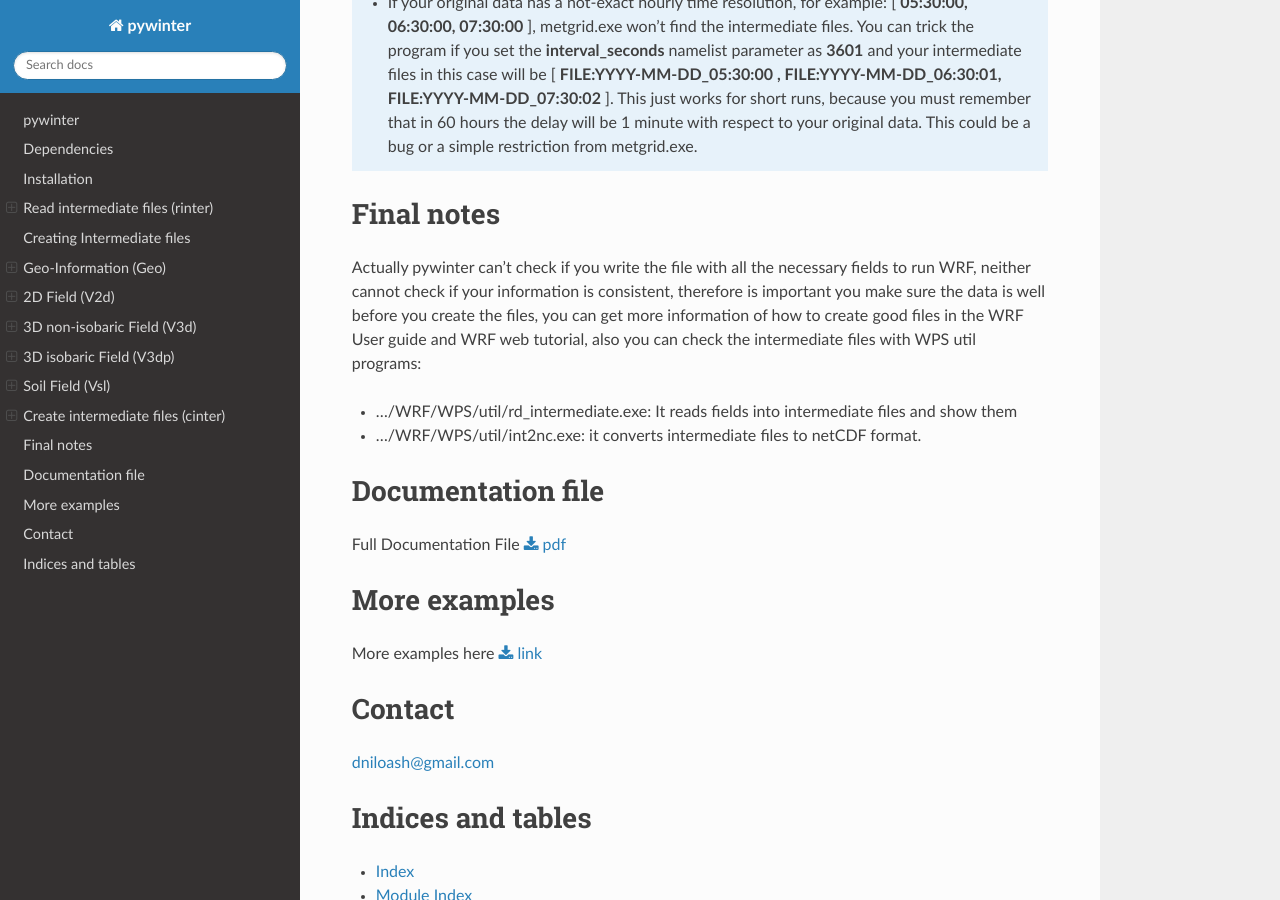
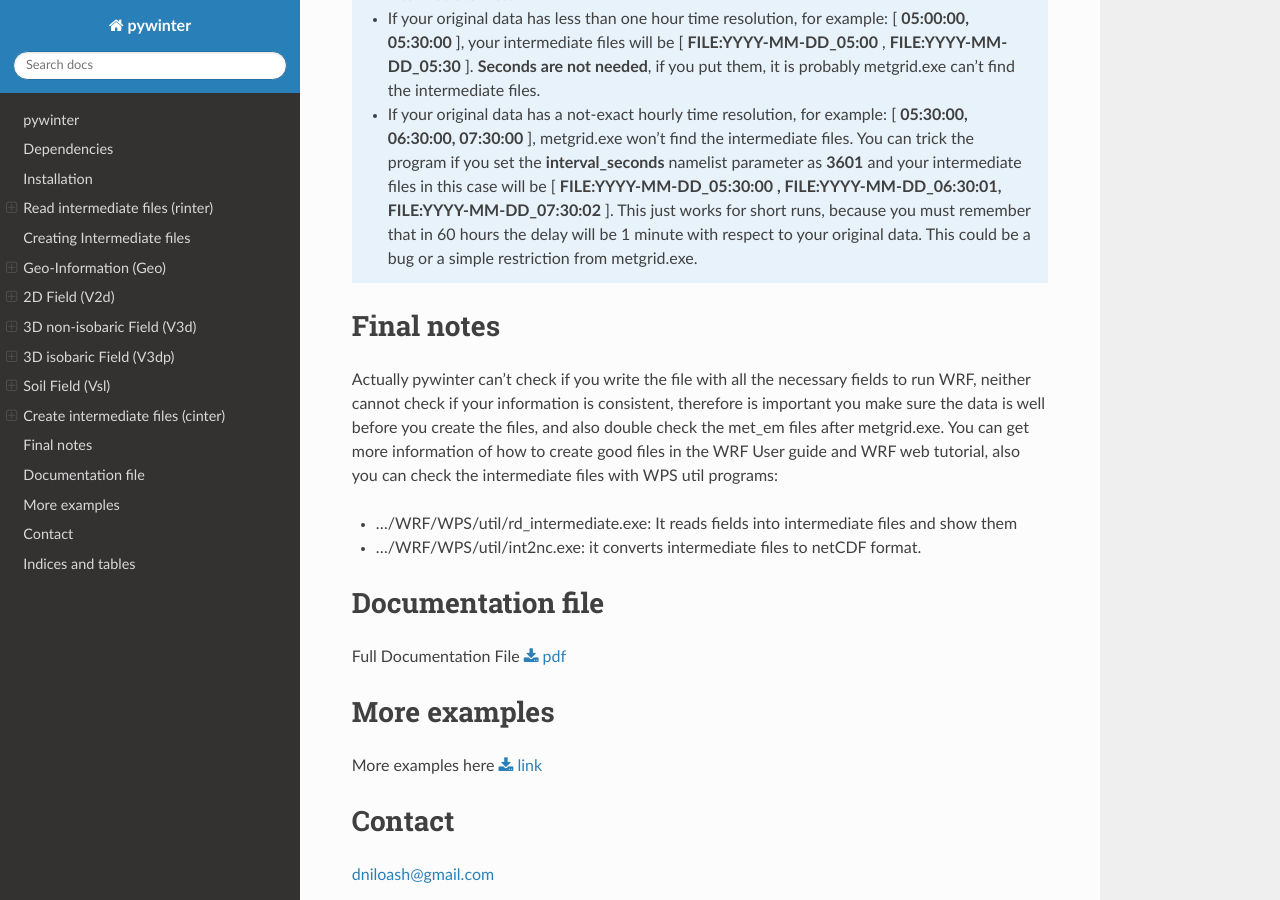
Before and after one commit to dniloash/Pywinter, a Sphinx documentation site: the page built from rtdoc/source/index.rst, in a window 1280 px wide and 900 px high, scrolled down 10340 px. Built offline with Sphinx 7.4.7 and the Read the Docs theme 2.0.0, drawn with Linux system fonts in a browser that asks for light colours; some of the changed text lies outside the part shown.

Commit message:
Update index.rst

```diff
--- a/rtdoc/source/index.rst
+++ b/rtdoc/source/index.rst
@@ -180,6 +181,7 @@
 	import data_example as data
 
 	# Read Geo-data (Latitudes and longitudes)
+
 	lat = data.variables['Latitude'][:] # degrees north
 	lon = data.variables['Longitude'][:] # degrees east
 
@@ -190,6 +192,7 @@
 	winter_geo = pwy.Geo0(lat[0],lon[0],dlat,dlon)
 
 
+The latitude and longitude must be ordered from the lower to the higher in degrees north and degrees east, therefore the 2D, 3D or soil data array must be according to the respective coordinates.
 
 
 2D Field (V2d)
@@ -222,6 +225,7 @@
 SNOW                 kg/m^2         Water equivalent snow depth
 TAVGSFC              K              Daily mean of surface air
 ==================   ============   =============================       ============
+
 
 Some 2D fields are masked fields, so you must make sure to convert the missing values to numpy nan before create the pywinter 2d field.
 
@@ -495,7 +499,7 @@
 Final notes
 ====================================
 
-Actually pywinter can't check if you write the file with all the necessary fields to run WRF, neither cannot check if your information is consistent, therefore is important you make sure the data is well before you create the files, you can get more information of how to create good files in the WRF User guide and WRF web tutorial, also you can check the intermediate files with WPS util programs:
+Actually pywinter can't check if you write the file with all the necessary fields to run WRF, neither cannot check if your information is consistent, therefore is important you make sure the data is well before you create the files, and also double check the met_em files after metgrid.exe. You can get more information of how to create good files in the WRF User guide and WRF web tutorial, also you can check the intermediate files with WPS util programs:
 
 - .../WRF/WPS/util/rd\_intermediate.exe: It reads fields into intermediate files and show them
 - .../WRF/WPS/util/int2nc.exe: it converts intermediate files to netCDF format.
```
Also changed, not shown: other parts of rtdoc/source/index.rst (+6 -5 lines).
